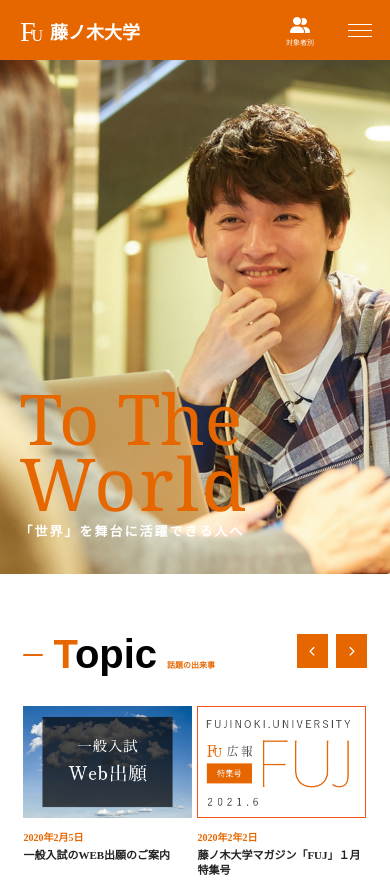
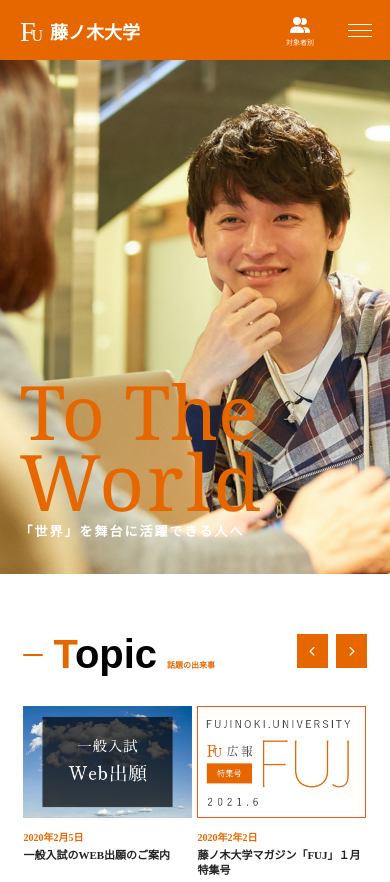
Before and after one commit to KomiyaDaichi/FujinokiUniversity.github.io, a plain HTML site: page index.html in a window 390 px wide. Shown: the top 882 px of the page. Drawn offline with nearby package versions, Linux system fonts and the light colour scheme; files whose address does not match are found by name; a web font is replaced by a local one.

Commit message:
Update style.css

```diff
--- a/css/style.css
+++ b/css/style.css
@@ -2182,11 +2182,11 @@ h2{
 	}
 
 	.main-font1{
-		font-size:7rem;
+		font-size:7.5rem;
 	}
 
 	.world{
-		font-size: 7.3rem;
+		font-size: 7.8rem;
 	}
 
 	.main-font2{
```
